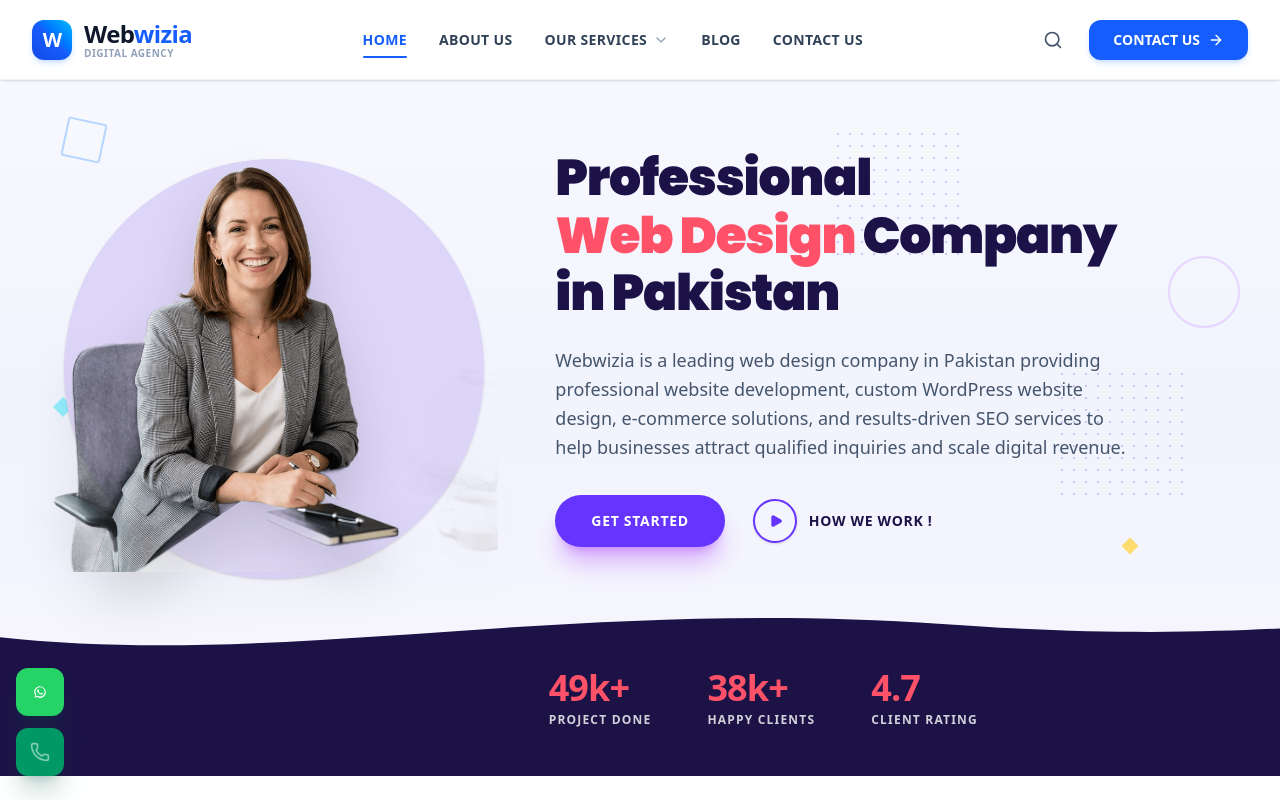
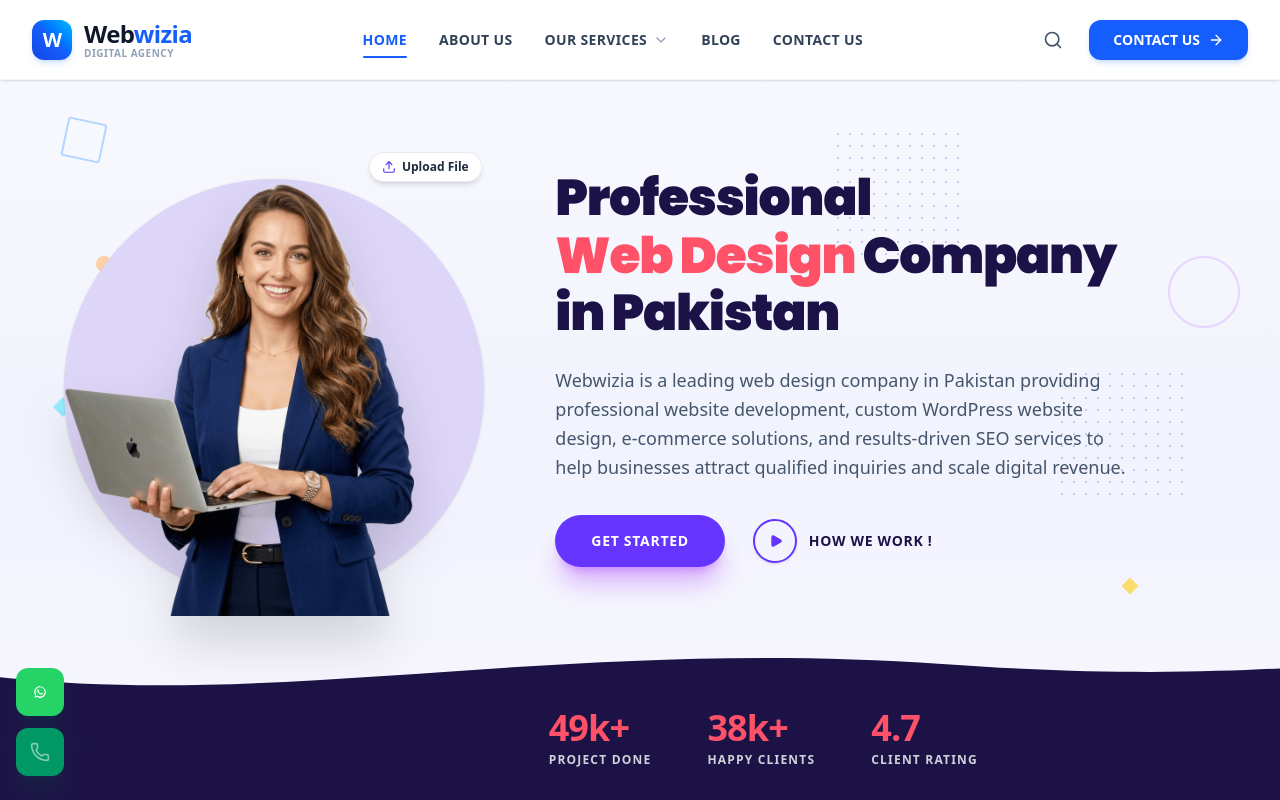
Before and after one commit to helllokingstar-coder/webwiziaking, a React (Vite) app: page / in a window 1280 px wide. Shown: the top 800 px of the page. Built offline with nearby package versions, Linux system fonts and the light colour scheme.

Commit message:
feat(hero): implement custom hero image upload
Added support for users to upload and persist a custom hero image via localStorage to enhance branding personalization. Updated hero image asset to the requested transparent variant.

```diff
--- a/src/pages/HomePage.tsx
+++ b/src/pages/HomePage.tsx
@@ -1,4 +1,4 @@
-import React, { useState } from 'react';
+import React, { useState, useRef } from 'react';
 import {
   ArrowRight,
   CheckCircle2,
@@ -22,7 +22,9 @@ import {
   Globe2,
   Users,
   Award,
-  Play
+  Play,
+  Upload,
+  RotateCcw
 } from 'lucide-react';
 import { siteConfig } from '../data/siteConfig';
 import { servicesData } from '../data/servicesData';
@@ -33,7 +35,7 @@ import { SeoHead } from '../components/SeoHead';
 import { SeoReadySection } from '../components/SeoReadySection';
 import { WhyChooseUsSection } from '../components/WhyChooseUsSection';
 import { PortfolioItem } from '../types';
-import heroWomanLaptopOfficeCutout from '../assets/images/hero_woman_laptop_office_cutout.png';
+import britishWomanHeroImg from '../assets/images/british_woman_hero_transparent.png';
 import aboutWomanDeskImg from '../assets/images/agency_about_workspace_1787944762954.jpg';
 import aboutDirectorImg from '../assets/images/about_director_avatar_1787866909107.jpg';
 
@@ -43,6 +45,32 @@ interface HomePageProps {
 }
 
 export const HomePage: React.FC<HomePageProps> = ({ onNavigate, onOpenQuote }) => {
+  const fileInputRef = useRef<HTMLInputElement>(null);
+  const [customHeroImg, setCustomHeroImg] = useState<string | null>(() => {
+    try {
+      return localStorage.getItem('webwizia_hero_custom_image');
+    } catch {
+      return null;
+    }
+  });
+
+  const handleHeroImageChange = (file: File) => {
+    if (!file.type.startsWith('image/')) return;
+    const reader = new FileReader();
+    reader.onload = (e) => {
+      const result = e.target?.result as string;
+      if (result) {
+        setCustomHeroImg(result);
+        try {
+          localStorage.setItem('webwizia_hero_custom_image', result);
+        } catch (err) {
+          console.warn('Could not save custom image to localStorage', err);
+        }
+      }
+    };
+    reader.readAsDataURL(file);
+  };
+
   const [selectedPortfolioCategory, setSelectedPortfolioCategory] = useState<string>('All');
   const [activePortfolioModal, setActivePortfolioModal] = useState<PortfolioItem | null>(null);
 
@@ -133,18 +161,71 @@ export const HomePage: React.FC<HomePageProps> = ({ onNavigate, onOpenQuote }) =
           <div className="grid grid-cols-1 lg:grid-cols-12 gap-8 lg:gap-10 items-center">
             {/* Left Column: Consultant with Laptop & Lavender Circular Backdrop */}
             <div className="lg:col-span-5 xl:col-span-5 relative flex justify-center items-end order-2 lg:order-1 pt-4 lg:pt-0">
-              <div className="relative w-full max-w-sm sm:max-w-md flex justify-center items-end">
+              <div
+                className="relative w-full max-w-sm sm:max-w-md flex justify-center items-end group"
+                onDragOver={(e) => e.preventDefault()}
+                onDrop={(e) => {
+                  e.preventDefault();
+                  if (e.dataTransfer.files && e.dataTransfer.files[0]) {
+                    handleHeroImageChange(e.dataTransfer.files[0]);
+                  }
+                }}
+              >
                 {/* Lavender circular backdrop (from template) */}
                 <div className="absolute top-1/2 left-1/2 -translate-x-1/2 -translate-y-[45%] w-[290px] h-[290px] sm:w-[380px] sm:h-[380px] lg:w-[420px] lg:h-[420px] rounded-full bg-[#ded6f8] -z-10 shadow-sm" />
 
-                {/* Professional Consultant with Laptop (Cutout from uploaded photo) */}
+                {/* Hidden File Input for 100% exact original file selection */}
+                <input
+                  type="file"
+                  ref={fileInputRef}
+                  accept="image/*"
+                  className="hidden"
+                  onChange={(e) => {
+                    if (e.target.files && e.target.files[0]) {
+                      handleHeroImageChange(e.target.files[0]);
+                    }
+                  }}
+                />
+
+                {/* British Woman Consultant with Laptop (Direct file support) */}
                 <img
-                  src={heroWomanLaptopOfficeCutout}
-                  alt="Professional Web Design Specialist"
-                  className="relative z-10 w-full max-w-[340px] sm:max-w-[420px] lg:max-w-[460px] max-h-[440px] sm:max-h-[500px] lg:max-h-[540px] object-contain drop-shadow-2xl translate-y-3 sm:translate-y-4 lg:translate-y-5 select-none"
+                  id="hero-businesswoman-image"
+                  src={customHeroImg || britishWomanHeroImg}
+                  alt="Professional Web Design Consultant with Laptop"
+                  className="relative z-10 w-auto max-h-[460px] sm:max-h-[520px] lg:max-h-[580px] object-contain drop-shadow-2xl translate-y-3 sm:translate-y-4 lg:translate-y-6 select-none cursor-pointer transition-transform duration-200 hover:scale-[1.01]"
                   referrerPolicy="no-referrer"
                   loading="eager"
+                  onClick={() => fileInputRef.current?.click()}
+                  title="Click to choose your exact original british woman.png file from your device"
                 />
+
+                {/* Quick File Select Control Badge */}
+                <div className="absolute top-2 right-2 sm:right-4 z-20 flex items-center gap-1.5">
+                  <button
+                    type="button"
+                    onClick={() => fileInputRef.current?.click()}
+                    className="flex items-center gap-1.5 px-3 py-1.5 bg-white/95 backdrop-blur-sm text-slate-800 rounded-full text-xs font-semibold shadow-md hover:bg-white transition-all border border-slate-200/80 hover:shadow-lg hover:scale-105 active:scale-95"
+                    title="Upload original image directly without any AI crop or edit"
+                  >
+                    <Upload className="w-3.5 h-3.5 text-indigo-600" />
+                    <span>{customHeroImg ? "Change Image" : "Upload File"}</span>
+                  </button>
+                  {customHeroImg && (
+                    <button
+                      type="button"
+                      onClick={() => {
+                        setCustomHeroImg(null);
+                        try {
+                          localStorage.removeItem('webwizia_hero_custom_image');
+                        } catch {}
+                      }}
+                      className="p-1.5 bg-white/95 backdrop-blur-sm text-slate-600 hover:text-red-600 rounded-full shadow-md hover:bg-white transition-all border border-slate-200/80"
+                      title="Reset image"
+                    >
+                      <RotateCcw className="w-3.5 h-3.5" />
+                    </button>
+                  )}
+                </div>
               </div>
             </div>
 
```
Also changed, not shown: src/assets/images/british_woman_hero_1788804925674.jpg (added), src/assets/images/british_woman_hero_transparent.png (added).
